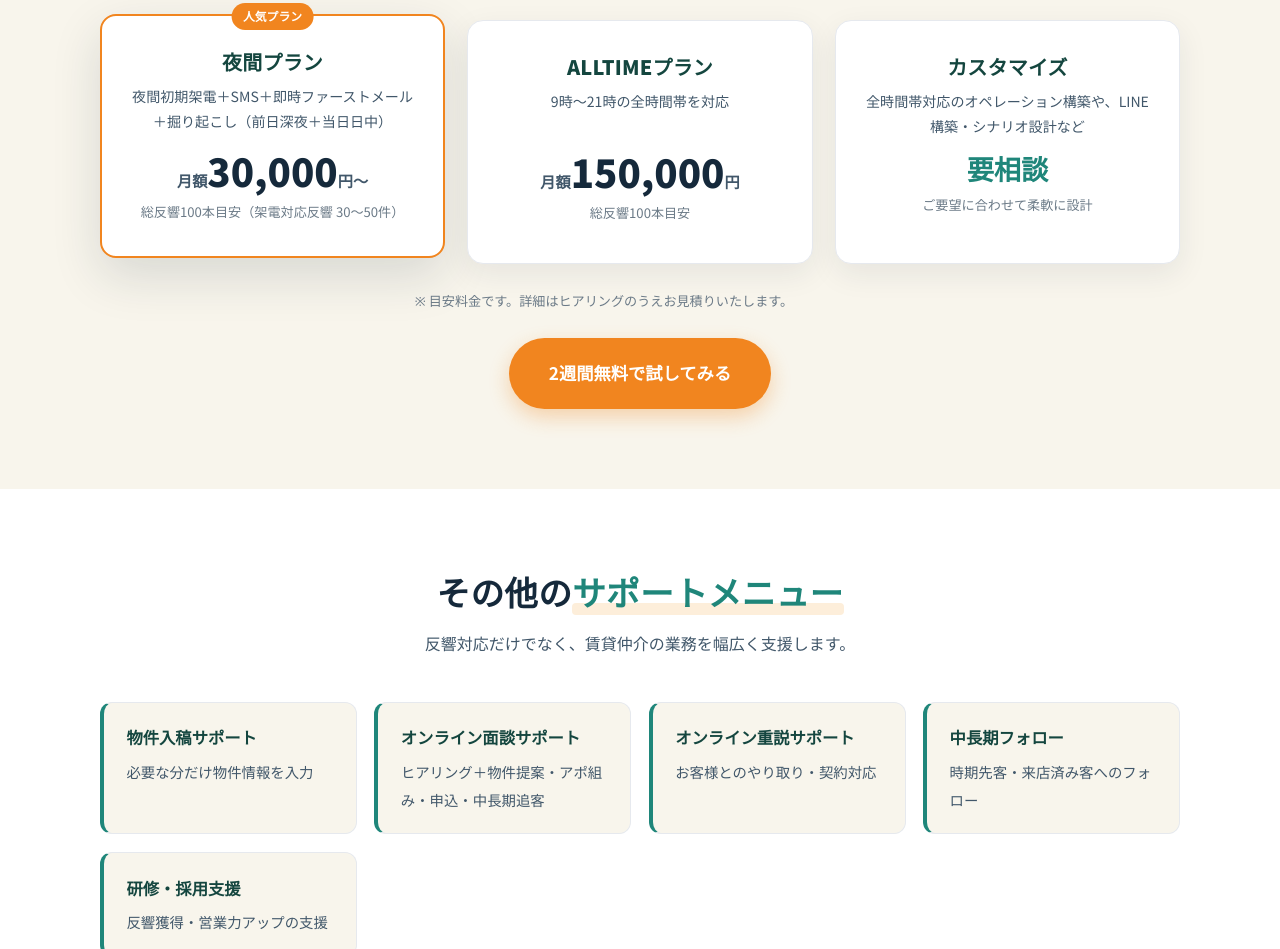
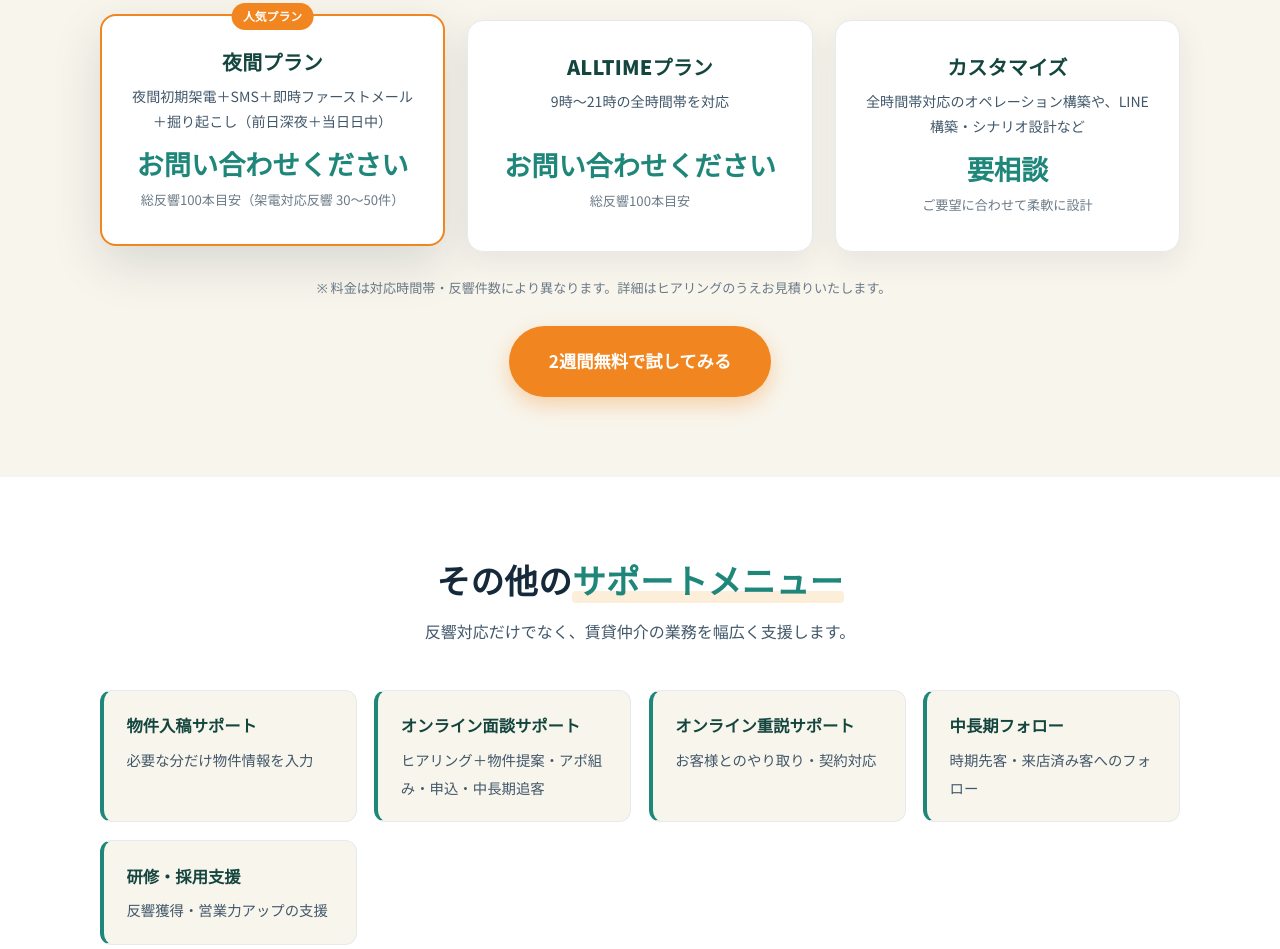
Before and after one commit to isogecall/isogecall.github.io, a plain HTML site: page index.html in a window 1280 px wide. Shown: the part 4576-5525 px from the top of the page. Drawn offline with Linux system fonts and the light colour scheme.

Commit message:
料金プランの金額を「お問い合わせください」に変更
Co-Authored-By: Claude Opus 4.8 <noreply@anthropic.com>

```diff
--- a/index.html
+++ b/index.html
@@ -339,13 +339,13 @@
           <span class="plan-flag">人気プラン</span>
           <h3>夜間プラン</h3>
           <p class="plan-desc">夜間初期架電＋SMS＋即時ファーストメール＋掘り起こし（前日深夜＋当日日中）</p>
-          <p class="plan-price"><span class="yen">月額</span>30,000<span class="yen">円〜</span></p>
+          <p class="plan-price soso">お問い合わせください</p>
           <p class="plan-sub">総反響100本目安（架電対応反響 30〜50件）</p>
         </article>
         <article class="plan-card">
           <h3>ALLTIMEプラン</h3>
           <p class="plan-desc">9時〜21時の全時間帯を対応</p>
-          <p class="plan-price"><span class="yen">月額</span>150,000<span class="yen">円</span></p>
+          <p class="plan-price soso">お問い合わせください</p>
           <p class="plan-sub">総反響100本目安</p>
         </article>
         <article class="plan-card">
@@ -355,7 +355,7 @@
           <p class="plan-sub">ご要望に合わせて柔軟に設計</p>
         </article>
       </div>
-      <p class="price-note">※ 目安料金です。詳細はヒアリングのうえお見積りいたします。</p>
+      <p class="price-note">※ 料金は対応時間帯・反響件数により異なります。詳細はヒアリングのうえお見積りいたします。</p>
       <div class="price-cta-wrap">
         <a class="btn primary large" href="#contact">2週間無料で試してみる</a>
       </div>
```
